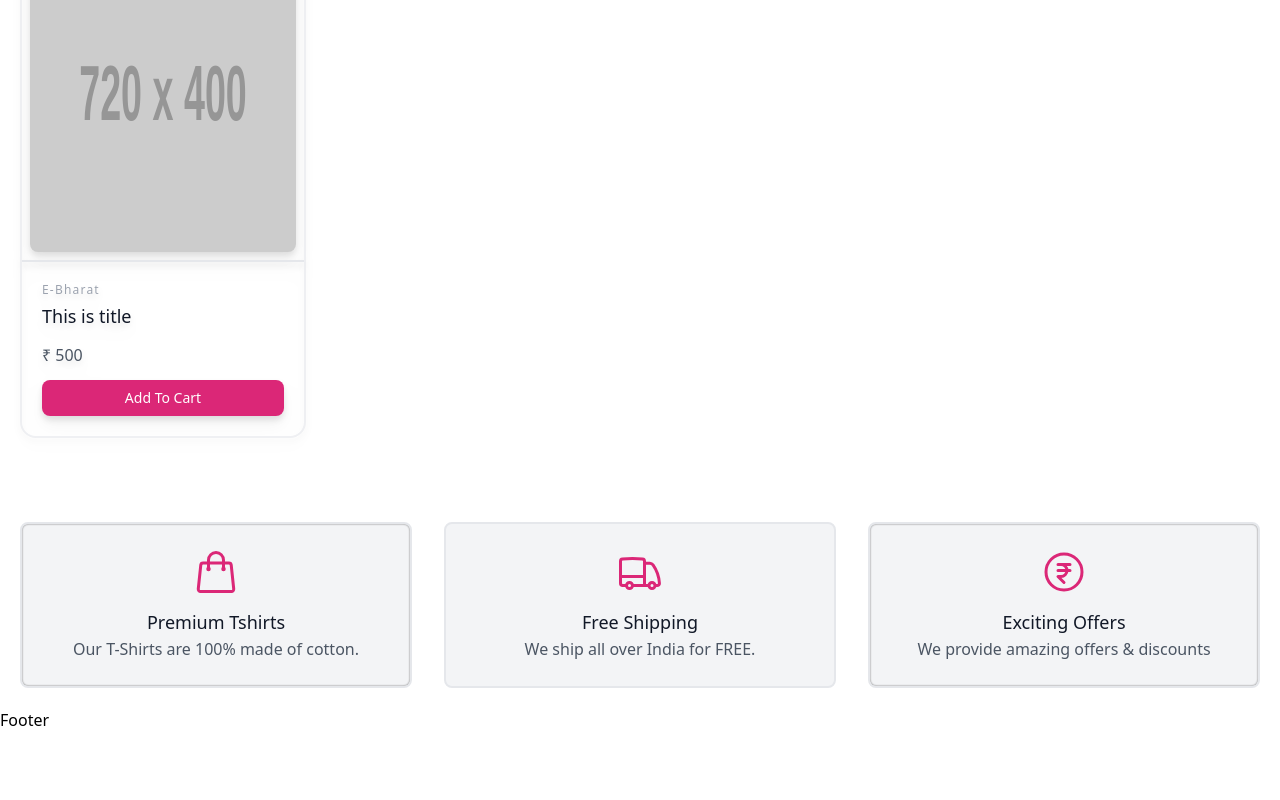
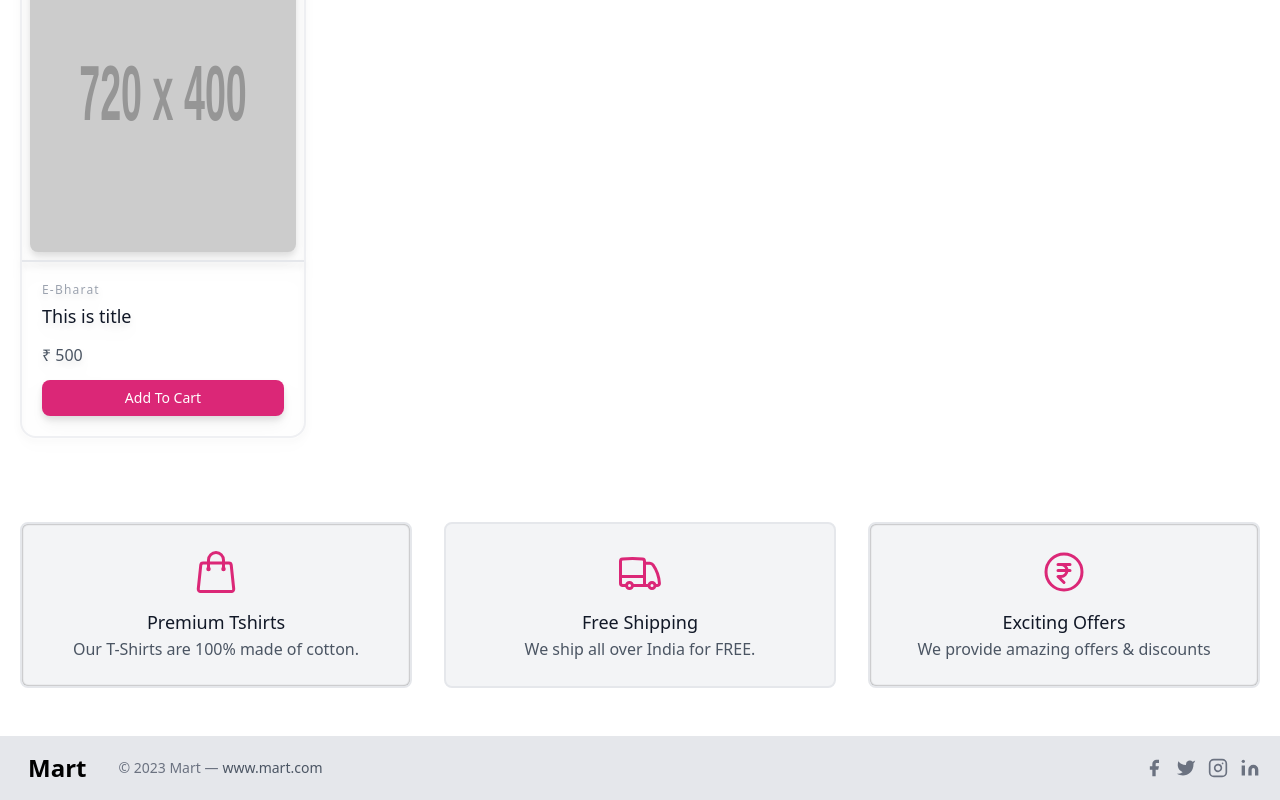
Before and after one commit to Atul9180/FirebaseReact_Ecommerce, a React (Vite) app in the folder client/: page / in a window 1280 px wide. Shown: the part 837-1637 px from the top of the page. Before the commit the page ends 1569 px from the top, so only its background shows below. Built offline with nearby package versions, Linux system fonts and the light colour scheme.

Commit message:
FooterSection ui

```diff
--- a/client/src/components/footer/Footer.jsx
+++ b/client/src/components/footer/Footer.jsx
@@ -1,7 +1,111 @@
 import React from "react";
+import { Link } from "react-router-dom";
+import { MyContextState } from "../../context/data/myContext";
 
 const Footer = () => {
-  return <div>Footer</div>;
+  const { mode } = MyContextState;
+  return (
+    <footer
+      className="text-gray-600  mt-7 body-font bg-gray-300"
+      style={{
+        backgroundColor: mode === "dark" ? "rgb(46 49 55)" : "",
+        color: mode === "dark" ? "white" : "",
+      }}
+    >
+      <div
+        className="bg-gray-200"
+        style={{
+          backgroundColor: mode === "dark" ? "rgb(55 57 61)" : "",
+          color: mode === "dark" ? "white" : "",
+        }}
+      >
+        <div className="container px-5 py-3 mx-auto flex items-center sm:flex-row flex-col">
+          <Link to={"/"} className="flex">
+            <div className="flex ">
+              <h1
+                className=" text-2xl font-bold text-black  px-2 py-1 rounded"
+                style={{ color: mode === "dark" ? "white" : "" }}
+              >
+                Mart
+              </h1>
+            </div>
+          </Link>
+          <p
+            className="text-sm text-gray-500 sm:ml-6 sm:mt-0 mt-4"
+            style={{ color: mode === "dark" ? "white" : "" }}
+          >
+            © 2023 Mart —
+            <a
+              href="https://twitter.com/knyttneve"
+              rel="noopener noreferrer"
+              className="text-gray-600 ml-1"
+              target="_blank"
+              style={{ color: mode === "dark" ? "white" : "" }}
+            >
+              www.mart.com
+            </a>
+          </p>
+          <span className="inline-flex sm:ml-auto sm:mt-0 mt-4 justify-center sm:justify-start">
+            <a className="text-gray-500">
+              <svg
+                fill="currentColor"
+                strokeLinecap="round"
+                strokeLinejoin="round"
+                strokeWidth={2}
+                className="w-5 h-5"
+                viewBox="0 0 24 24"
+              >
+                <path d="M18 2h-3a5 5 0 00-5 5v3H7v4h3v8h4v-8h3l1-4h-4V7a1 1 0 011-1h3z" />
+              </svg>
+            </a>
+            <a className="ml-3 text-gray-500">
+              <svg
+                fill="currentColor"
+                strokeLinecap="round"
+                strokeLinejoin="round"
+                strokeWidth={2}
+                className="w-5 h-5"
+                viewBox="0 0 24 24"
+              >
+                <path d="M23 3a10.9 10.9 0 01-3.14 1.53 4.48 4.48 0 00-7.86 3v1A10.66 10.66 0 013 4s-4 9 5 13a11.64 11.64 0 01-7 2c9 5 20 0 20-11.5a4.5 4.5 0 00-.08-.83A7.72 7.72 0 0023 3z" />
+              </svg>
+            </a>
+            <a className="ml-3 text-gray-500">
+              <svg
+                fill="none"
+                stroke="currentColor"
+                strokeLinecap="round"
+                strokeLinejoin="round"
+                strokeWidth={2}
+                className="w-5 h-5"
+                viewBox="0 0 24 24"
+              >
+                <rect width={20} height={20} x={2} y={2} rx={5} ry={5} />
+                <path d="M16 11.37A4 4 0 1112.63 8 4 4 0 0116 11.37zm1.5-4.87h.01" />
+              </svg>
+            </a>
+            <a className="ml-3 text-gray-500">
+              <svg
+                fill="currentColor"
+                stroke="currentColor"
+                strokeLinecap="round"
+                strokeLinejoin="round"
+                strokeWidth={0}
+                className="w-5 h-5"
+                viewBox="0 0 24 24"
+              >
+                <path
+                  stroke="none"
+                  d="M16 8a6 6 0 016 6v7h-4v-7a2 2 0 00-2-2 2 2 0 00-2 2v7h-4v-7a6 6 0 016-6zM2 9h4v12H2z"
+                />
+                <circle cx={4} cy={4} r={2} stroke="none" />
+              </svg>
+            </a>
+          </span>
+        </div>
+      </div>
+    </footer>
+  );
 };
 
 export default Footer;
```
